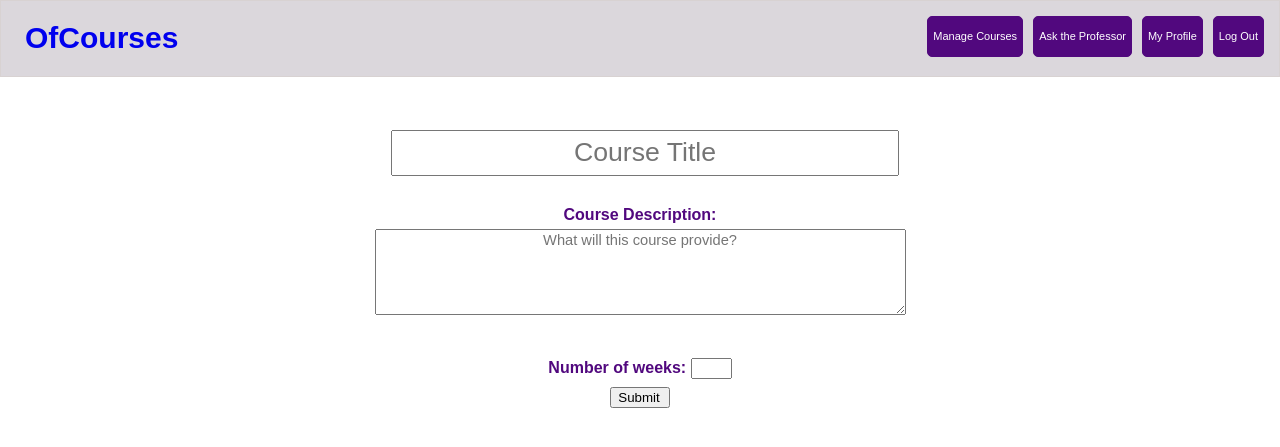
After one commit to eponari/OfCourses, a PHP site: page /Professor/addCourse.php in a window 1280 px wide. The commit adds this page. Shown: the top 447 px of the page. Run offline with PHP 8.4, Linux system fonts and the light colour scheme.

Commit message:
Fixing references

```diff
--- /dev/null
+++ b/Source Code/Professor/addCourse.php
@@ -0,0 +1,211 @@
+<!DOCTYPE html>
+<html lang="en">
+
+<head>
+  <meta charset="utf-8">
+  <meta content="width=device-width, initial-scale=1.0" name="viewport">
+
+  <title>Course Creation</title>
+  <meta content="" name="description">
+  <meta content="" name="keywords">
+
+  <!-- Template Main CSS File -->
+  <link href="../css/profNewCourseStyle.css" rel="stylesheet">
+  <link rel="stylesheet" href="https://cdnjs.cloudflare.com/ajax/libs/font-awesome/4.7.0/css/font-awesome.min.css">
+
+</head>
+
+<body>
+
+<?php
+      include("../Utility/professorHeader.php");
+    ?>
+
+
+    <div class="container d-flex flex-column justify-content-center align-items-center text-center position-relative" data-aos="zoom-out">
+      <form>
+      <h2> </h2>
+      <h2><input type="text" name="cTitle" placeholder="Course Title"
+        style="width:500px; height:40px; font-size:20pt; color: #51087E; text-align: center;
+        font-family: sans-serif;"></h2>
+      <h4>Course Description: <br>
+        <textarea class="textarea" id="textarea" name="textarea_answer" rows="5" cols="60"
+            maxlength="100" minlength="3" placeholder="What will this course provide?"
+            style="text-align:center; color: #51087E; font-family: sans-serif;
+            font-size:11pt;"></textarea>
+         <br><br>
+
+          <label for="weeks">Number of weeks:</label>
+          <input type="number" id="weeks" name="weeks" step="1" max="12" style="width:33px">
+          <br><input type="submit" style="padding-right:8px">
+        </form>
+      </h4>
+
+  </section>
+
+  <main id="main">
+
+    <!-- <div class="flex-container">
+
+      <div class="border">
+        <h4>
+          <form>
+            <input type="text" name="weekNr" placeholder="Week" style="width:65px">
+            <input type="text" name="title" placeholder="Title" style="width:300px">
+            <input type="submit" value="Okay" style="padding-right:8px">
+          </form>
+          <a href="" class="stretched-link" >Assignment</a>
+          <input type="submit" value="Add Assignment">
+          <input type="submit" value="Add Attachement">
+        </h4>
+      </div>
+
+      <div class="border">
+        <h4>
+          <form>
+            <input type="text" name="weekNr" placeholder="Week" style="width:65px">
+            <input type="text" name="title" placeholder="Title" style="width:300px">
+            <input type="submit" value="Okay" style="padding-right:8px">
+          </form>
+          <a href="" class="stretched-link" >Assignment</a>
+          <input type="submit" value="Add Assignment">
+          <input type="submit" value="Add Attachement">
+        </h4>
+      </div>
+
+      <div class="border">
+        <h4>
+          <form>
+            <input type="text" name="weekNr" placeholder="Week" style="width:65px">
+            <input type="text" name="title" placeholder="Title" style="width:300px">
+            <input type="submit" value="Okay" style="padding-right:8px">
+          </form>
+          <a href="" class="stretched-link" >Assignment</a>
+          <input type="submit" value="Add Assignment">
+          <input type="submit" value="Add Attachement">
+        </h4>
+      </div>
+
+     <div class="border">
+        <h4>
+          <form>
+            <input type="text" name="weekNr" placeholder="Week" style="width:65px">
+            <input type="text" name="title" placeholder="Title" style="width:300px">
+            <input type="submit" value="Okay" style="padding-right:8px">
+          </form>
+          <a href="" class="stretched-link" >Assignment</a>
+          <input type="submit" value="Add Assignment">
+          <input type="submit" value="Add Attachement">
+        </h4>
+      </div>
+
+      <div class="border">
+        <h4>
+          <form>
+            <input type="text" name="weekNr" placeholder="Week" style="width:65px">
+            <input type="text" name="title" placeholder="Title" style="width:300px">
+            <input type="submit" value="Okay" style="padding-right:8px">
+          </form>
+          <a href="" class="stretched-link" >Assignment</a>
+          <input type="submit" value="Add Assignment">
+          <input type="submit" value="Add Attachement">
+        </h4>
+      </div>
+
+      <div class="border">
+        <h4>
+          <form>
+            <input type="text" name="weekNr" placeholder="Week" style="width:65px">
+            <input type="text" name="title" placeholder="Title" style="width:300px">
+            <input type="submit" value="Okay" style="padding-right:8px">
+          </form>
+          <a href="" class="stretched-link" >Assignment</a>
+          <input type="submit" value="Add Assignment">
+          <input type="submit" value="Add Attachement">
+        </h4>
+      </div>
+
+      <div class="border">
+        <h4>
+          <form>
+            <input type="text" name="weekNr" placeholder="Week" style="width:65px">
+            <input type="text" name="title" placeholder="Title" style="width:300px">
+            <input type="submit" value="Okay" style="padding-right:8px">
+          </form>
+          <a href="" class="stretched-link" >Assignment</a>
+          <input type="submit" value="Add Assignment">
+          <input type="submit" value="Add Attachement">
+        </h4>
+      </div>
+
+      <div class="border">
+        <h4>
+          <form>
+            <input type="text" name="weekNr" placeholder="Week" style="width:65px">
+            <input type="text" name="title" placeholder="Title" style="width:300px">
+            <input type="submit" value="Okay" style="padding-right:8px">
+          </form>
+          <a href="" class="stretched-link" >Assignment</a>
+          <input type="submit" value="Add Assignment">
+          <input type="submit" value="Add Attachement">
+        </h4>
+      </div>
+
+      <div class="border">
+        <h4>
+          <form>
+            <input type="text" name="weekNr" placeholder="Week" style="width:65px">
+            <input type="text" name="title" placeholder="Title" style="width:300px">
+            <input type="submit" value="Okay" style="padding-right:8px">
+          </form>
+          <a href="" class="stretched-link" >Assignment</a>
+          <input type="submit" value="Add Assignment">
+          <input type="submit" value="Add Attachement">
+        </h4>
+      </div>
+
+      <div class="border">
+        <h4>
+          <form>
+            <input type="text" name="weekNr" placeholder="Week" style="width:65px">
+            <input type="text" name="title" placeholder="Title" style="width:300px">
+            <input type="submit" value="Okay" style="padding-right:8px">
+          </form>
+          <a href="" class="stretched-link" >Assignment</a>
+          <input type="submit" value="Add Assignment">
+          <input type="submit" value="Add Attachement">
+        </h4>
+      </div>
+
+      <div class="border">
+        <h4>
+          <form>
+            <input type="text" name="weekNr" placeholder="Week" style="width:65px">
+            <input type="text" name="title" placeholder="Title" style="width:300px">
+            <input type="submit" value="Okay" style="padding-right:8px">
+          </form>
+          <a href="" class="stretched-link" >Assignment</a>
+          <input type="submit" value="Add Assignment">
+          <input type="submit" value="Add Attachement">
+        </h4>
+      </div>
+
+      <div class="border">
+        <h4>
+          <form>
+            <input type="text" name="weekNr" placeholder="Week" style="width:65px">
+            <input type="text" name="title" placeholder="Title" style="width:300px">
+            <input type="submit" value="Okay" style="padding-right:8px">
+          </form>
+          <a href="" class="stretched-link" >Assignment</a>
+          <input type="submit" value="Add Assignment">
+          <input type="submit" value="Add Attachement">
+        </h4>
+      </div>
+
+    </div> -->
+
+
+
+
+  </body>
--- a/Source Code/Professor/manageCourses.php
+++ b/Source Code/Professor/manageCourses.php
@@ -29,7 +29,7 @@
 
   <main id="main">
 
-       <h4> <a class="buttonExtra" href="categories.html">Add New Course</a>
+       <h4> <a class="buttonExtra" href="addCourse.php">Add New Course</a>
        </h4>
 
 
```
Also changed, not shown: Source Code/Utility/db_connection.php (+6 -6 lines), Source Code/index.php (+5 -5 lines).
